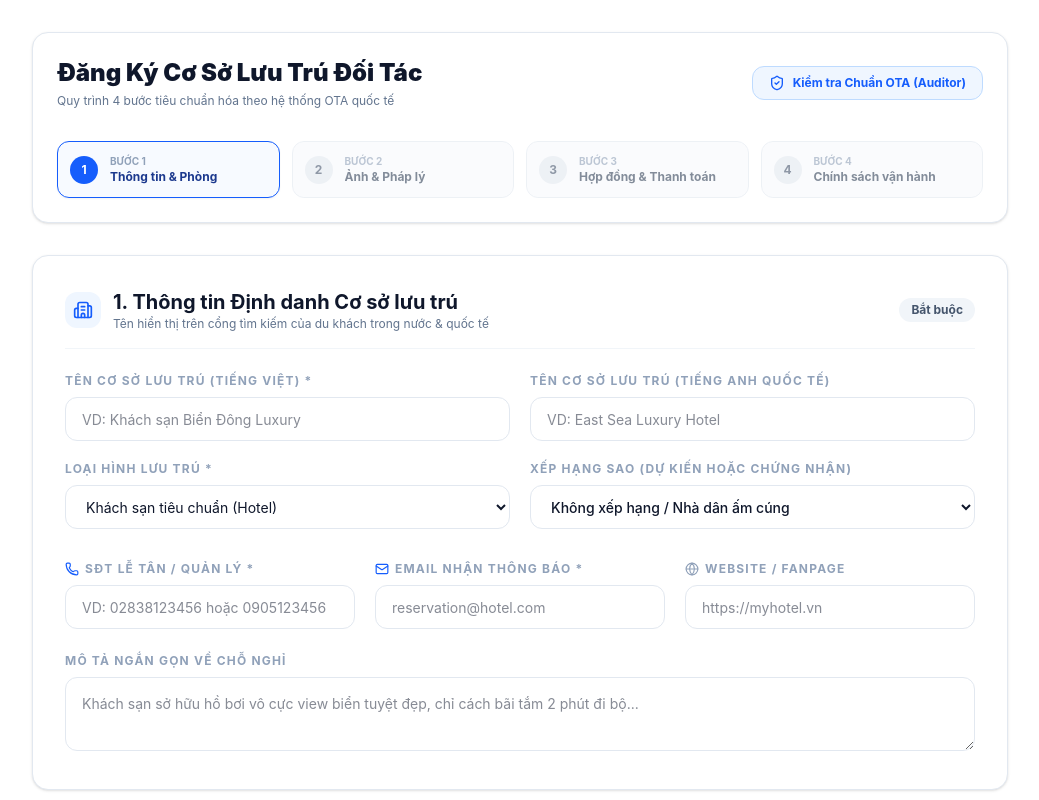
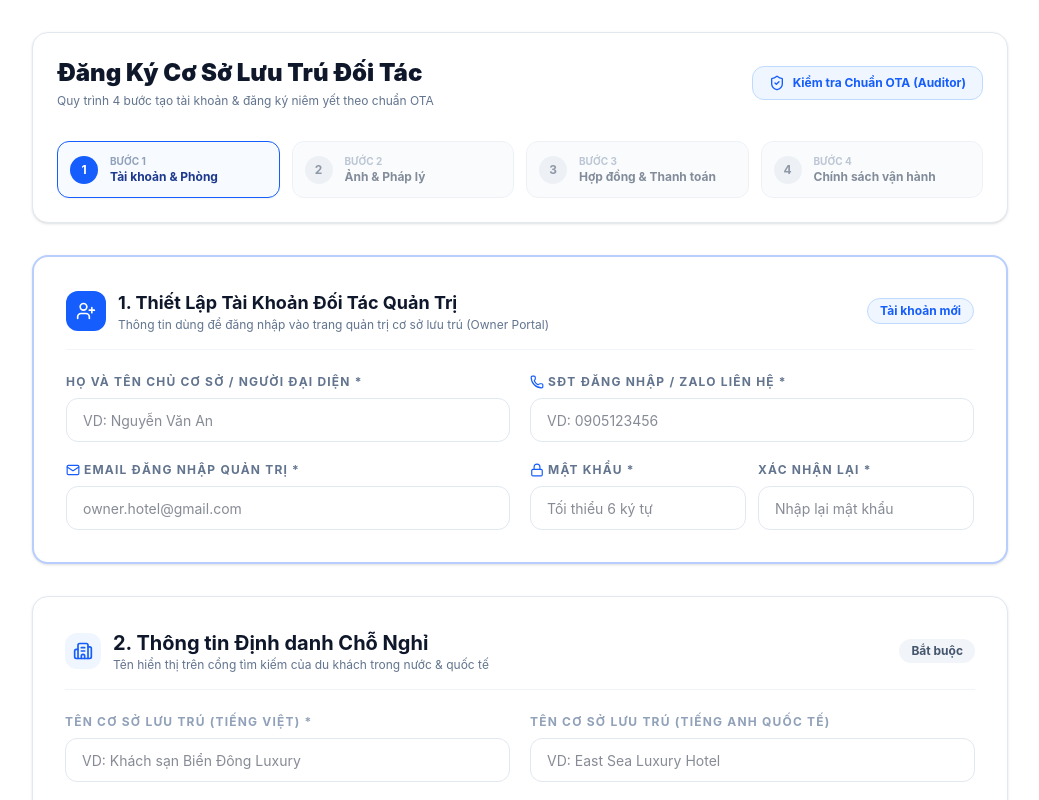
Before and after one commit to sukhangnt3/Booking-Hotel, a React (Vite) app in the folder frontend/: page /register in a window 1280 px wide. Shown: the top 800 px of the page, without its empty margins (120-1159 px from the left). Built offline with nearby package versions, Linux system fonts and the light colour scheme; no server answers.

Commit message:
update registerowner

```diff
--- a/frontend/src/components/auth/RegisterForm/Step1GeneralAndRooms.jsx
+++ b/frontend/src/components/auth/RegisterForm/Step1GeneralAndRooms.jsx
@@ -13,6 +13,8 @@ import {
   Phone,
   Mail,
   Globe,
+  UserPlus,
+  Lock,
 } from "lucide-react";
 
 // DỮ LIỆU TỈNH / THÀNH PHỐ THẬT (Kèm tọa độ GPS và Quận/Huyện)
@@ -186,7 +188,138 @@ export const Step1GeneralAndRooms = ({
 
   return (
     <div className="space-y-8 animate-fadeIn">
-      {/* SECTION 1: THÔNG TIN CƠ BẢN */}
+      {/* ─── PHẦN 1: TẠO TÀI KHOẢN OWNER (DÀNH CHO KHÁCH VÃNG LAI) ─── */}
+      <div className="bg-white rounded-2xl p-6 sm:p-8 border-2 border-blue-600/30 shadow-sm space-y-6">
+        <div className="flex items-center justify-between border-b border-slate-100 pb-4">
+          <div className="flex items-center gap-3">
+            <div className="w-10 h-10 rounded-xl bg-blue-600 text-white flex items-center justify-center font-bold">
+              <UserPlus className="w-5 h-5" />
+            </div>
+            <div>
+              <h2 className="text-lg font-bold text-slate-900">
+                1. Thiết Lập Tài Khoản Đối Tác Quản Trị
+              </h2>
+              <p className="text-xs text-slate-500">
+                Thông tin dùng để đăng nhập vào trang quản trị cơ sở lưu trú
+                (Owner Portal)
+              </p>
+            </div>
+          </div>
+          <span className="text-xs font-bold px-3 py-1 bg-blue-50 text-blue-600 border border-blue-200 rounded-full">
+            Tài khoản mới
+          </span>
+        </div>
+
+        <div className="grid grid-cols-1 md:grid-cols-2 gap-5">
+          <div>
+            <label className="block text-xs font-bold text-slate-500 uppercase tracking-widest mb-2">
+              Họ và tên Chủ cơ sở / Người đại diện *
+            </label>
+            <input
+              type="text"
+              value={data?.ownerName || ""}
+              onChange={(e) => onChange({ ownerName: e.target.value })}
+              placeholder="VD: Nguyễn Văn An"
+              className={`w-full h-11 px-4 text-sm rounded-xl border ${
+                errors?.ownerName
+                  ? "border-red-500 bg-red-50/30"
+                  : "border-slate-200"
+              } text-slate-900 bg-white focus:border-blue-600 outline-none`}
+            />
+            {errors?.ownerName && (
+              <p className="text-xs text-red-500 mt-1">{errors.ownerName}</p>
+            )}
+          </div>
+
+          <div>
+            <label className="block text-xs font-bold text-slate-500 uppercase tracking-widest mb-2 flex items-center gap-1">
+              <Phone className="w-3.5 h-3.5 text-blue-600" /> SĐT Đăng nhập /
+              Zalo liên hệ *
+            </label>
+            <input
+              type="tel"
+              value={data?.phoneContact || ""}
+              onChange={(e) => onChange({ phoneContact: e.target.value })}
+              placeholder="VD: 0905123456"
+              className={`w-full h-11 px-4 text-sm rounded-xl border ${
+                errors?.phoneContact
+                  ? "border-red-500 bg-red-50/30"
+                  : "border-slate-200"
+              } text-slate-900 bg-white focus:border-blue-600 outline-none`}
+            />
+            {errors?.phoneContact && (
+              <p className="text-xs text-red-500 mt-1">{errors.phoneContact}</p>
+            )}
+          </div>
+
+          <div>
+            <label className="block text-xs font-bold text-slate-500 uppercase tracking-widest mb-2 flex items-center gap-1">
+              <Mail className="w-3.5 h-3.5 text-blue-600" /> Email Đăng nhập
+              quản trị *
+            </label>
+            <input
+              type="email"
+              value={data?.emailContact || ""}
+              onChange={(e) => onChange({ emailContact: e.target.value })}
+              placeholder="owner.hotel@gmail.com"
+              className={`w-full h-11 px-4 text-sm rounded-xl border ${
+                errors?.emailContact
+                  ? "border-red-500 bg-red-50/30"
+                  : "border-slate-200"
+              } text-slate-900 bg-white focus:border-blue-600 outline-none`}
+            />
+            {errors?.emailContact && (
+              <p className="text-xs text-red-500 mt-1">{errors.emailContact}</p>
+            )}
+          </div>
+
+          <div className="grid grid-cols-2 gap-3">
+            <div>
+              <label className="block text-xs font-bold text-slate-500 uppercase tracking-widest mb-2 flex items-center gap-1">
+                <Lock className="w-3.5 h-3.5 text-blue-600" /> Mật khẩu *
+              </label>
+              <input
+                type="password"
+                value={data?.password || ""}
+                onChange={(e) => onChange({ password: e.target.value })}
+                placeholder="Tối thiểu 6 ký tự"
+                className={`w-full h-11 px-4 text-sm rounded-xl border ${
+                  errors?.password
+                    ? "border-red-500 bg-red-50/30"
+                    : "border-slate-200"
+                } text-slate-900 bg-white focus:border-blue-600 outline-none`}
+              />
+              {errors?.password && (
+                <p className="text-xs text-red-500 mt-1">{errors.password}</p>
+              )}
+            </div>
+
+            <div>
+              <label className="block text-xs font-bold text-slate-500 uppercase tracking-widest mb-2">
+                Xác nhận lại *
+              </label>
+              <input
+                type="password"
+                value={data?.confirmPassword || ""}
+                onChange={(e) => onChange({ confirmPassword: e.target.value })}
+                placeholder="Nhập lại mật khẩu"
+                className={`w-full h-11 px-4 text-sm rounded-xl border ${
+                  errors?.confirmPassword
+                    ? "border-red-500 bg-red-50/30"
+                    : "border-slate-200"
+                } text-slate-900 bg-white focus:border-blue-600 outline-none`}
+              />
+              {errors?.confirmPassword && (
+                <p className="text-xs text-red-500 mt-1">
+                  {errors.confirmPassword}
+                </p>
+              )}
+            </div>
+          </div>
+        </div>
+      </div>
+
+      {/* ─── PHẦN 2: THÔNG TIN ĐỊNH DANH CƠ SỞ LƯU TRÚ ─── */}
       <div className="bg-white rounded-2xl p-6 sm:p-8 border border-slate-200 shadow-sm space-y-6">
         <div className="flex items-center justify-between border-b border-slate-100 pb-4">
           <div className="flex items-center gap-3">
@@ -195,7 +328,7 @@ export const Step1GeneralAndRooms = ({
             </div>
             <div>
               <h2 className="text-xl font-bold text-slate-900">
-                1. Thông tin Định danh Cơ sở lưu trú
+                2. Thông tin Định danh Chỗ Nghỉ
               </h2>
               <p className="text-xs text-slate-500">
                 Tên hiển thị trên cổng tìm kiếm của du khách trong nước & quốc
@@ -222,7 +355,7 @@ export const Step1GeneralAndRooms = ({
                 errors?.hotelName
                   ? "border-red-500 bg-red-50/30"
                   : "border-slate-200"
-              } text-slate-900 bg-white focus:border-blue-600 focus:ring-2 focus:ring-blue-100 outline-none transition`}
+              } text-slate-900 bg-white focus:border-blue-600 outline-none`}
             />
             {errors?.hotelName && (
               <p className="text-xs text-red-500 mt-1">{errors.hotelName}</p>
@@ -238,7 +371,7 @@ export const Step1GeneralAndRooms = ({
               value={data?.hotelNameEn || ""}
               onChange={(e) => onChange({ hotelNameEn: e.target.value })}
               placeholder="VD: East Sea Luxury Hotel"
-              className="w-full h-11 px-4 text-sm rounded-xl border border-slate-200 text-slate-900 bg-white focus:border-blue-600 focus:ring-2 focus:ring-blue-100 outline-none transition"
+              className="w-full h-11 px-4 text-sm rounded-xl border border-slate-200 text-slate-900 bg-white focus:border-blue-600 outline-none"
             />
           </div>
 
@@ -249,7 +382,7 @@ export const Step1GeneralAndRooms = ({
             <select
               value={data?.hotelType || "hotel"}
               onChange={(e) => onChange({ hotelType: e.target.value })}
-              className="w-full h-11 px-4 text-sm rounded-xl border border-slate-200 text-slate-900 bg-white focus:border-blue-600 outline-none transition"
+              className="w-full h-11 px-4 text-sm rounded-xl border border-slate-200 text-slate-900 bg-white focus:border-blue-600 outline-none cursor-pointer"
             >
               <option value="hotel">Khách sạn tiêu chuẩn (Hotel)</option>
               <option value="resort">Khu nghỉ dưỡng (Resort)</option>
@@ -269,7 +402,7 @@ export const Step1GeneralAndRooms = ({
             <select
               value={data?.starRating ?? 0}
               onChange={(e) => onChange({ starRating: Number(e.target.value) })}
-              className="w-full h-11 px-4 text-sm rounded-xl border border-slate-200 text-slate-900 bg-white focus:border-blue-600 outline-none transition font-medium"
+              className="w-full h-11 px-4 text-sm rounded-xl border border-slate-200 text-slate-900 bg-white focus:border-blue-600 outline-none font-medium cursor-pointer"
             >
               <option value={0}>Không xếp hạng / Nhà dân ấm cúng</option>
               <option value={1}>1 Sao ⭐</option>
@@ -281,53 +414,11 @@ export const Step1GeneralAndRooms = ({
           </div>
         </div>
 
-        {/* LIÊN HỆ */}
-        <div className="grid grid-cols-1 md:grid-cols-3 gap-5 pt-2">
-          <div>
-            <label className="block text-xs font-bold text-slate-400 uppercase tracking-widest mb-2 flex items-center gap-1.5">
-              <Phone className="w-3.5 h-3.5 text-blue-600" /> SĐT Lễ tân / Quản
-              lý *
-            </label>
-            <input
-              type="tel"
-              value={data?.phoneContact || ""}
-              onChange={(e) => onChange({ phoneContact: e.target.value })}
-              placeholder="VD: 02838123456 hoặc 0905123456"
-              className={`w-full h-11 px-4 text-sm rounded-xl border ${
-                errors?.phoneContact
-                  ? "border-red-500 bg-red-50/30"
-                  : "border-slate-200"
-              } text-slate-900 bg-white focus:border-blue-600 outline-none`}
-            />
-            {errors?.phoneContact && (
-              <p className="text-xs text-red-500 mt-1">{errors.phoneContact}</p>
-            )}
-          </div>
-
-          <div>
-            <label className="block text-xs font-bold text-slate-400 uppercase tracking-widest mb-2 flex items-center gap-1.5">
-              <Mail className="w-3.5 h-3.5 text-blue-600" /> Email nhận thông
-              báo *
-            </label>
-            <input
-              type="email"
-              value={data?.emailContact || ""}
-              onChange={(e) => onChange({ emailContact: e.target.value })}
-              placeholder="reservation@hotel.com"
-              className={`w-full h-11 px-4 text-sm rounded-xl border ${
-                errors?.emailContact
-                  ? "border-red-500 bg-red-50/30"
-                  : "border-slate-200"
-              } text-slate-900 bg-white focus:border-blue-600 outline-none`}
-            />
-            {errors?.emailContact && (
-              <p className="text-xs text-red-500 mt-1">{errors.emailContact}</p>
-            )}
-          </div>
-
+        <div className="grid grid-cols-1 md:grid-cols-2 gap-5 pt-2">
           <div>
             <label className="block text-xs font-bold text-slate-400 uppercase tracking-widest mb-2 flex items-center gap-1.5">
               <Globe className="w-3.5 h-3.5 text-slate-400" /> Website / Fanpage
+              (Nếu có)
             </label>
             <input
               type="url"
@@ -336,7 +427,6 @@ export const Step1GeneralAndRooms = ({
               placeholder="https://myhotel.vn"
               className="w-full h-11 px-4 text-sm rounded-xl border border-slate-200 text-slate-900 bg-white focus:border-blue-600 outline-none"
             />
-          </div>
           </div>
 
           <div>
@@ -347,13 +437,14 @@ export const Step1GeneralAndRooms = ({
               rows={2}
               value={data?.description || ""}
               onChange={(e) => onChange({ description: e.target.value })}
-            placeholder="Khách sạn sở hữu hồ bơi vô cực view biển tuyệt đẹp, chỉ cách bãi tắm 2 phút đi bộ..."
-            className="w-full p-4 text-sm rounded-xl border border-slate-200 text-slate-900 bg-white focus:border-blue-600 outline-none"
+              placeholder="Khách sạn sở hữu hồ bơi vô cực view biển tuyệt đẹp..."
+              className="w-full p-3 text-sm rounded-xl border border-slate-200 text-slate-900 bg-white focus:border-blue-600 outline-none"
             />
           </div>
         </div>
+      </div>
 
-      {/* SECTION 2: ĐỊA ĐIỂM & BẢN ĐỒ */}
+      {/* ─── PHẦN 3: ĐỊA ĐIỂM & BẢN ĐỒ ─── */}
       <div className="bg-white rounded-2xl p-6 sm:p-8 border border-slate-200 shadow-sm space-y-6">
         <div className="flex items-center gap-3 border-b border-slate-100 pb-4">
           <div className="w-9 h-9 rounded-xl bg-blue-50 text-blue-600 flex items-center justify-center font-bold">
@@ -361,10 +452,10 @@ export const Step1GeneralAndRooms = ({
           </div>
           <div>
             <h2 className="text-xl font-bold text-slate-900">
-              2. Vị trí địa lý & Tọa độ Google Maps
+              3. Vị trí địa lý & Tọa độ Google Maps
             </h2>
             <p className="text-xs text-slate-500">
-              Giúp khách hàng tìm thấy cơ sở lưu trú của bạn dễ dàng
+              Giúp du khách tìm thấy cơ sở lưu trú của bạn dễ dàng
             </p>
           </div>
         </div>
@@ -377,7 +468,7 @@ export const Step1GeneralAndRooms = ({
             <select
               value={data?.province || selectedProvinceObj.name}
               onChange={handleProvinceChange}
-              className="w-full h-11 px-4 text-sm rounded-xl border border-slate-200 text-slate-900 bg-white focus:border-blue-600 outline-none"
+              className="w-full h-11 px-4 text-sm rounded-xl border border-slate-200 text-slate-900 bg-white focus:border-blue-600 outline-none cursor-pointer"
             >
               {PROVINCES_DATA.map((p) => (
                 <option key={p.name} value={p.name}>
@@ -394,7 +485,7 @@ export const Step1GeneralAndRooms = ({
             <select
               value={data?.district || selectedProvinceObj.districts[0]}
               onChange={(e) => onChange({ district: e.target.value })}
-              className="w-full h-11 px-4 text-sm rounded-xl border border-slate-200 text-slate-900 bg-white focus:border-blue-600 outline-none"
+              className="w-full h-11 px-4 text-sm rounded-xl border border-slate-200 text-slate-900 bg-white focus:border-blue-600 outline-none cursor-pointer"
             >
               {selectedProvinceObj.districts.map((d) => (
                 <option key={d} value={d}>
@@ -493,7 +584,7 @@ export const Step1GeneralAndRooms = ({
         </div>
       </div>
 
-      {/* SECTION 3: THIẾT LẬP CÁC LOẠI PHÒNG (ROOM TYPES) */}
+      {/* ─── PHẦN 4: THIẾT LẬP CÁC LOẠI PHÒNG (ROOM TYPES) ─── */}
       <div className="bg-white rounded-2xl p-6 sm:p-8 border border-slate-200 shadow-sm space-y-6">
         <div className="flex items-center justify-between border-b border-slate-100 pb-4">
           <div className="flex items-center gap-3">
@@ -502,7 +593,7 @@ export const Step1GeneralAndRooms = ({
             </div>
             <div>
               <h2 className="text-xl font-bold text-slate-900">
-                3. Danh mục Loại phòng & Bảng giá ban đầu
+                4. Danh mục Loại phòng & Bảng giá ban đầu
               </h2>
               <p className="text-xs text-slate-500">
                 Cấu hình các hạng phòng (Deluxe, Superior, Suite...) và giá bán
--- a/frontend/src/components/auth/RegisterForm/index.jsx
+++ b/frontend/src/components/auth/RegisterForm/index.jsx
@@ -20,13 +20,17 @@ import {
 
 // Dữ liệu khởi tạo mặc định cho toàn bộ Form
 const initialFormData = {
-  // BƯỚC 1: THÔNG TIN & PHÒNG
+  // BƯỚC 1: TÀI KHOẢN OWNER & THÔNG TIN CHỖ NGHỈ
+  ownerName: "",
+  phoneContact: "",
+  emailContact: "",
+  password: "",
+  confirmPassword: "",
+
   hotelNameVi: "",
   hotelNameEn: "",
   hotelType: "hotel",
   starRating: 0,
-  phoneContact: "",
-  emailContact: "",
   website: "",
   description: "",
   province: "Hồ Chí Minh",
@@ -93,7 +97,7 @@ const initialFormData = {
 };
 
 const STEPS = [
-  { id: 1, title: "Thông tin & Phòng" },
+  { id: 1, title: "Tài khoản & Phòng" },
   { id: 2, title: "Ảnh & Pháp lý" },
   { id: 3, title: "Hợp đồng & Thanh toán" },
   { id: 4, title: "Chính sách vận hành" },
@@ -113,7 +117,6 @@ export const RegisterForm = () => {
   // Cập nhật State từ các Step con
   const handleChange = (updatedFields) => {
     setFormData((prev) => ({ ...prev, ...updatedFields }));
-    // Xóa lỗi tương ứng khi người dùng nhập
     setErrors({});
   };
 
@@ -121,11 +124,22 @@ export const RegisterForm = () => {
   const validateCurrentStep = () => {
     const err = {};
     if (currentStep === 1) {
+      // 1. Kiểm tra tài khoản Owner
+      if (!formData.ownerName)
+        err.ownerName = "Vui lòng nhập họ tên chủ tài khoản!";
+      if (!formData.phoneContact)
+        err.phoneContact = "Vui lòng nhập số điện thoại!";
+      if (!formData.emailContact)
+        err.emailContact = "Vui lòng nhập email đăng nhập!";
+      if (!formData.password || formData.password.length < 6) {
+        err.password = "Mật khẩu phải từ 6 ký tự trở lên!";
+      }
+      if (formData.password !== formData.confirmPassword) {
+        err.confirmPassword = "Mật khẩu xác nhận không khớp!";
+      }
+
+      // 2. Kiểm tra thông tin khách sạn
       if (!formData.hotelNameVi) err.hotelName = "Vui lòng nhập tên chỗ nghỉ!";
-      if (!formData.phoneContact)
-        err.phoneContact = "Vui lòng nhập số điện thoại liên hệ!";
-      if (!formData.emailContact)
-        err.emailContact = "Vui lòng nhập email nhận đặt phòng!";
       if (!formData.streetAddress)
         err.streetAddress = "Vui lòng nhập địa chỉ chi tiết!";
       if (formData.rooms.length === 0)
@@ -219,7 +233,7 @@ export const RegisterForm = () => {
               Đăng Ký Cơ Sở Lưu Trú Đối Tác
             </h1>
             <p className="text-xs text-slate-500 mt-1">
-              Quy trình 4 bước tiêu chuẩn hóa theo hệ thống OTA quốc tế
+              Quy trình 4 bước tạo tài khoản & đăng ký niêm yết theo chuẩn OTA
             </p>
           </div>
 
```
Lines whose indentation alone changed are shown as unchanged.
